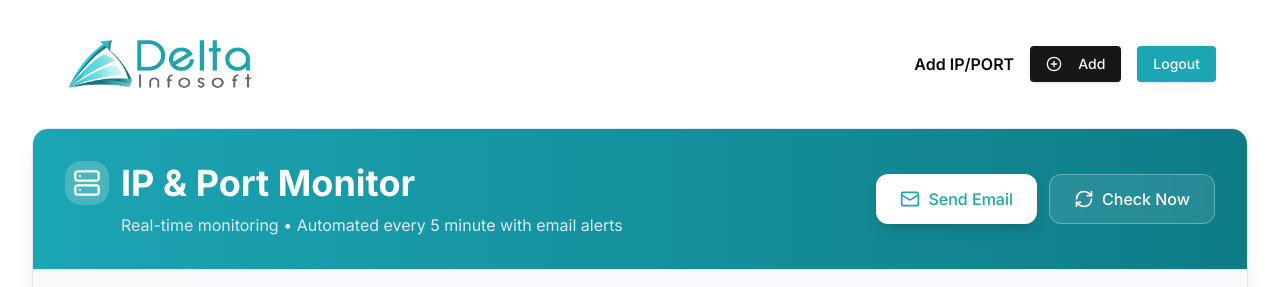
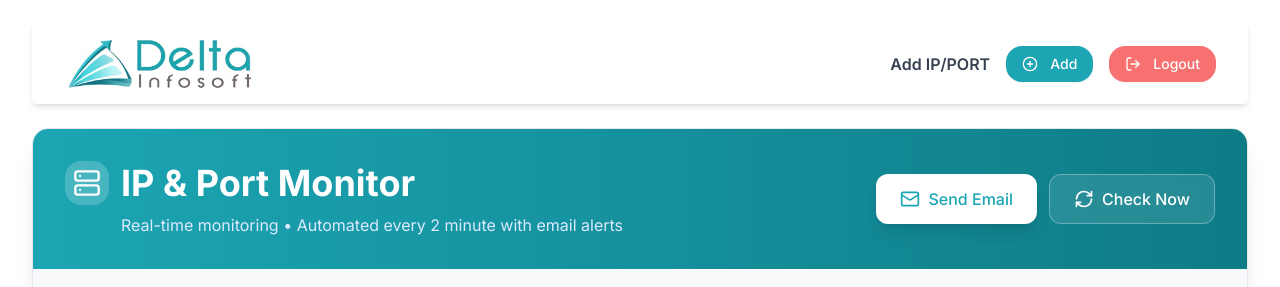
Before and after one commit to DeltaInfosoftAdvanceWeb/IP-PORT-checker, a Next.js app: page / in a window 1280 px wide. Shown: the top 287 px of the page. Built offline with nearby package versions, Linux system fonts and the light colour scheme; no server answers.

Commit message:
refactor: update IP/Port configuration retrieval logic and enhance header UI with logout functionality

```diff
--- a/src/app/api/ip-port-config/get/route.js
+++ b/src/app/api/ip-port-config/get/route.js
@@ -23,7 +23,7 @@ export async function GET(req) {
     const userId = decoded.userId;
 
     // Get all configurations for this user
-    const configs = await IPPortConfig.find({ userId }).sort({ createdAt: -1 });
+    const configs = await IPPortConfig.find({}).sort({ createdAt: -1 });
 
     return NextResponse.json(
       {
--- a/src/app/page.jsx
+++ b/src/app/page.jsx
@@ -36,7 +36,10 @@ const Home = () => {
 
   const [editingEntry, setEditingEntry] = useState(null);
   const [timeUntilNextCheck, setTimeUntilNextCheck] = useState(null);
-  let timer = 5;
+  const [nextRun, setNextRun] = useState(null);
+  const autoCheckRef = useRef(null);
+  const timer = 2; // auto-check interval in minutes
+
   const formatTime = (date) => {
     if (!date) return "-";
     const d = date instanceof Date ? date : new Date(date);
@@ -55,28 +58,22 @@ const Home = () => {
     return `${minutes}m ${seconds}s`;
   };
 
-  // Calculate next scheduled time (every 1 minute at :00 seconds)
+  // Calculate next scheduled time (aligned to nearest X-minute mark)
   const getNextCronTime = () => {
     const now = new Date();
-    const nextRun = new Date(now);
+    const next = new Date(now);
 
-    const currentMinutes = now.getMinutes();
-    const next5Min = Math.ceil(currentMinutes / 5) * 5;
+    const nextMinute = Math.ceil(now.getMinutes() / timer) * timer;
+    next.setMinutes(nextMinute, 0, 0);
 
-    nextRun.setMinutes(next5Min, 0, 0);
-    if (nextRun <= now) {
-      nextRun.setMinutes(nextRun.getMinutes() + 5, 0, 0);
+    if (next <= now) {
+      next.setMinutes(next.getMinutes() + timer);
     }
-
-    // nextRun.setMinutes(nextRun.getMinutes() + 1, 0, 0);
-    return nextRun;
+    return next;
   };
 
   useEffect(() => {
-    const init = async () => {
-      await fetchConfigurations();
-    };
-    init();
+    fetchConfigurations();
   }, []);
 
   const getStatusColor = (status) => {
@@ -130,102 +127,63 @@ const Home = () => {
     openModal();
   };
 
-  const countdownRef = useRef(null);
-  const autoCheckRef = useRef(null);
-
-  // Countdown timer that syncs with 1-minute intervals
+  // Countdown timer
   useEffect(() => {
     if (entries.length === 0) {
-      if (countdownRef.current) {
-        clearInterval(countdownRef.current);
-        countdownRef.current = null;
-      }
       setTimeUntilNextCheck(null);
       return;
     }
 
-    // Update countdown every second
+    const nextCron = getNextCronTime();
+    setNextRun(nextCron);
+
     const updateCountdown = () => {
-      const nextCron = getNextCronTime();
-      const timeLeft = nextCron.getTime() - Date.now();
-      setTimeUntilNextCheck(Math.max(0, timeLeft));
+      if (!nextRun) return;
+      const msLeft = nextRun.getTime() - Date.now();
+      setTimeUntilNextCheck(Math.max(0, msLeft));
     };
 
     updateCountdown();
-    countdownRef.current = setInterval(updateCountdown, 1000);
+    const interval = setInterval(updateCountdown, 1000);
 
-    return () => {
-      if (countdownRef.current) {
-        clearInterval(countdownRef.current);
-        countdownRef.current = null;
-      }
-    };
-  }, [entries.length]);
+    return () => clearInterval(interval);
+  }, [entries.length, nextRun]);
 
-  // Auto-check every 1 minute and send email
+  // Auto-check interval
   useEffect(() => {
-    if (entries.length === 0) {
-      if (autoCheckRef.current) {
-        clearInterval(autoCheckRef.current);
-        autoCheckRef.current = null;
-      }
-      return;
-    }
+    if (entries.length === 0) return;
 
-    // Function to perform auto-check with email
     const performAutoCheck = async () => {
-      console.log("🔄 Performing automatic 1-minute check with email...");
-
       try {
-        // Check all status
         await checkAllStatus();
 
-        // Send email after status check
         setTimeout(async () => {
           console.log("Sending automatic email notification...");
           await sendEmail();
         }, 2000); // Wait 2 seconds after check completes
-      } catch (error) {
-        console.error("Error in auto-check:", error);
+      } finally {
+        // Update next run for countdown
+        setNextRun(getNextCronTime());
       }
     };
 
-    // Calculate time until next minute boundary
-    const now = new Date();
-    const msUntilNextMinute =
-      (60 - now.getSeconds()) * 1000 - now.getMilliseconds();
+    if (!nextRun) return;
 
-    // Wait until the next minute boundary, then start interval
-    const initialTimeout = setTimeout(() => {
-      performAutoCheck(); // First check at minute boundary
+    const msUntilNextRun = nextRun.getTime() - Date.now();
 
-      // Then check every 5 min
-      autoCheckRef.current = setInterval(performAutoCheck, 5 * 60 * 1000); //5 * 60*1000
-    }, msUntilNextMinute);
+    const timeoutId = setTimeout(() => {
+      performAutoCheck();
+      autoCheckRef.current = setInterval(performAutoCheck, timer * 60 * 1000);
+    }, msUntilNextRun);
 
     return () => {
-      clearTimeout(initialTimeout);
-      if (autoCheckRef.current) {
-        clearInterval(autoCheckRef.current);
-        autoCheckRef.current = null;
-      }
+      clearTimeout(timeoutId);
+      if (autoCheckRef.current) clearInterval(autoCheckRef.current);
     };
-  }, [entries.length, checkAllStatus, sendEmail]);
-
-  // // Refresh data from server every 30 seconds to show latest updates
-  // useEffect(() => {
-  //   if (entries.length === 0) return;
-
-  //   const refreshInterval = setInterval(() => {
-  //     console.log("🔄 Refreshing data from server...");
-  //     fetchConfigurations();
-  //   }, 60000);
-
-  //   return () => clearInterval(refreshInterval);
-  // }, [entries.length, fetchConfigurations]);
+  }, [entries.length, nextRun, checkAllStatus]);
 
   const stats = getTotalStats();
-  const nextCronTime = getNextCronTime();
+  const nextCronTime = nextRun || getNextCronTime();
 
   return (
     <div className="min-h-screen bg-white">
@@ -274,7 +232,10 @@ const Home = () => {
                     <span className="sm:hidden">Email</span>
                   </button>
                   <button
-                    onClick={checkAllStatus}
+                    onClick={async () => {
+                      await checkAllStatus();
+                      setNextRun(getNextCronTime());
+                    }}
                     disabled={isChecking || entries.length === 0}
                     className="flex items-center justify-center gap-2 px-4 sm:px-6 py-2.5 sm:py-3 bg-white/20 hover:bg-white/30 disabled:bg-white/10 text-white rounded-xl transition-all backdrop-blur-sm border border-white/30 font-medium text-sm sm:text-base"
                   >
@@ -473,23 +434,6 @@ const Home = () => {
                         </div>
 
                         <div className="flex lg:flex-col gap-2">
-                          {/* <button
-                            onClick={() =>
-                              checkSingleStatus(config._id, i, entry)
-                            }
-                            disabled={entry.status === "checking"}
-                            className="flex-1 lg:flex-none flex items-center justify-center gap-2 p-2.5 sm:p-3 text-blue-600 hover:text-blue-700 hover:bg-blue-100 rounded-xl transition-all disabled:opacity-50 disabled:cursor-not-allowed border-2 border-transparent hover:border-blue-200"
-                            title="Refresh Status"
-                          >
-                            <RefreshCw
-                              className={`w-4 h-4 sm:w-5 sm:h-5 ${
-                                entry.status === "checking"
-                                  ? "animate-spin"
-                                  : ""
-                              }`}
-                            />
-                          </button> */}
-
                           <button
                             onClick={(e) => {
                               e.stopPropagation();
--- a/src/components/Header.jsx
+++ b/src/components/Header.jsx
@@ -2,7 +2,7 @@
 
 import Image from "next/image";
 import { useRouter } from "next/navigation";
-import { PlusCircle } from "lucide-react";
+import { PlusCircle, LogOut } from "lucide-react";
 import IPPortForm from "./IPPortForm";
 import { Button } from "@/components/ui/button";
 import { Label } from "./ui/label";
@@ -27,12 +27,11 @@ export function Header() {
     setIsLoading(true);
     try {
       await axios.get("/api/logout");
-      toast.success("Logout success");
+      toast.success("Logout successful");
       router.push("/login");
     } catch (error) {
-      console.log(error);
-
-      toast.error("Logout Failed");
+      console.error(error);
+      toast.error("Logout failed");
     } finally {
       setIsLoading(false);
     }
@@ -41,44 +40,57 @@ export function Header() {
   return (
     <>
       {isLoading && (
-        <div className="fixed inset-0 flex justify-center items-center bg-black bg-opacity-20 z-50 pointer-events-none">
+        <div className="fixed inset-0 flex justify-center items-center bg-black/20 backdrop-blur-sm z-50">
           <Spin size="large" />
         </div>
       )}
       <Toaster position="bottom-right" />
-      <header className=" w-full bg-white">
-        <div className="mx-auto px-2 sm:px-4 lg:px-8">
-          <div className="flex h-16 sm:h-20 items-center justify-between gap-2">
+
+      <header className="w-full rounded bg-white shadow-md">
+        <div className="mx-auto px-4 sm:px-6 lg:px-8">
+          <div className="flex h-16 sm:h-20 items-center justify-between">
+            {/* Logo */}
             <div
-              className="flex items-center cursor-pointer flex-shrink-0"
               onClick={handleLogoClick}
+              className="flex items-center cursor-pointer flex-shrink-0 transition-transform hover:scale-105"
             >
               <Image
                 src={logo || "/placeholder.svg"}
                 alt="Grundfos Logo"
-                className="h-10 sm:h-12 md:h-14 w-auto mr-2 sm:mr-4"
+                className="h-10 sm:h-12 md:h-14 w-auto"
                 width={300}
                 height={40}
               />
             </div>
-            <div className="flex items-center gap-2 sm:gap-3 md:gap-4">
-              <Label className="hidden sm:block text-sm md:text-base font-semibold capitalize">
+
+            {/* Buttons */}
+            <div className="flex items-center gap-3 sm:gap-4">
+              <Label className="hidden sm:block text-sm md:text-base font-semibold text-gray-700">
                 Add IP/PORT
               </Label>
-              <Button className="rounded p-2 sm:px-4" onClick={openModal}>
-                <PlusCircle className="w-4 h-4 sm:w-5 sm:h-5" />
-                <span className="hidden sm:inline ml-2">Add</span>
+
+              {/* Add IP Button */}
+              <Button
+                onClick={openModal}
+                className="flex items-center bg-[#1ca5b3] hover:bg-[#0e7c87] text-white rounded-lg shadow-sm px-3 sm:px-4 py-2 transition-all duration-200"
+              >
+                <PlusCircle className="w-4 h-4 sm:w-5 sm:h-5 mr-1" />
+                <span className="hidden sm:inline">Add</span>
               </Button>
+
+              {/* Logout Button */}
               <Button
                 onClick={handleLogout}
-                className="rounded bg-[#1ca5b3] hover:bg-[#13717b] text-white text-sm px-3 sm:px-4"
+                className="flex items-center bg-[#f87171] hover:bg-[#dc2626] text-white rounded-lg shadow-sm px-3 sm:px-4 py-2 transition-all duration-200"
               >
-                Logout
+                <LogOut className="w-4 h-4 sm:w-5 sm:h-5 mr-1" />
+                <span className="hidden sm:inline">Logout</span>
               </Button>
             </div>
           </div>
         </div>
       </header>
+
       {isModalOpen && <IPPortForm />}
     </>
   );
```
